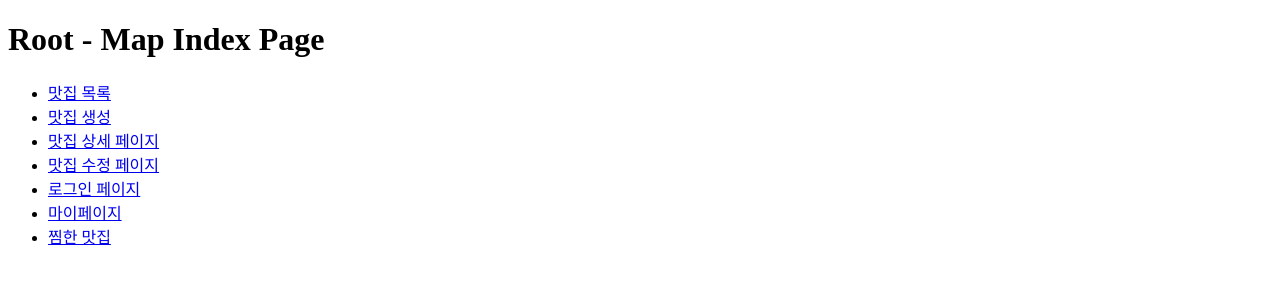
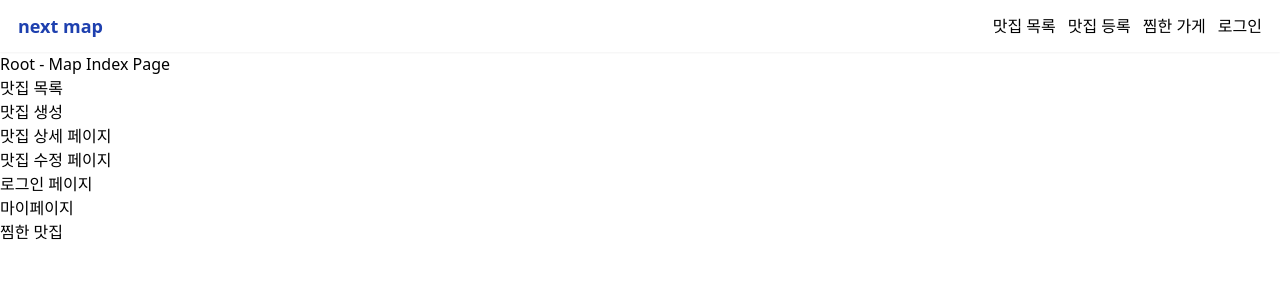
Before and after one commit to kangGayoung/portfolio-next-map, a Next.js app: page / in a window 1280 px wide. Shown: the top 300 px of the page. Built offline with nearby package versions, Linux system fonts and the light colour scheme.

Commit message:
feat:layout & tailwind

```diff
--- /dev/null
+++ b/src/component/Layout.tsx
@@ -0,0 +1,14 @@
+import { ReactNode } from "react";
+import Navbar from "@/component/Navbar";
+
+interface LayoutProps {
+    children:ReactNode;
+}
+export default function Layout({children}: LayoutProps){
+    return (
+        <div className="layout">
+            <Navbar />
+            {children}
+        </div>
+    )
+}
--- /dev/null
+++ b/src/component/Navbar.tsx
@@ -0,0 +1,39 @@
+import { useState } from "react";
+import Link from "next/link";
+import { BiMenu } from "react-icons/bi";
+import { AiOutlineClose } from "react-icons/ai";
+
+export default function Navbar(){
+    const [isOpen, setIsOpen] = useState(false);
+
+    return (
+        <>
+            <div className="navbar">
+                <Link href="/" className="navbar_logo">next map</Link>
+                <div className="navbar_list">
+                    <Link href="/stores" className="navbar_list-item">맛집 목록</Link>
+                    <Link href="/stores/new" className="navbar_list-item">맛집 등록</Link>
+                    <Link href="/users/likes" className="navbar_list-item">찜한 가게</Link>
+                    <Link href="/users/login" className="navbar_list-item">로그인</Link>
+                </div>
+                {/* mobile button - 열린 상태면 닫고 닫힌 상태면 열고 */}
+                <div
+                    role="presentation"
+                    className="navbar_button"
+                    onClick={() => setIsOpen((val) => !val)}>
+                    {isOpen ? <AiOutlineClose/> : <BiMenu /> }
+                </div>
+            </div>
+
+            {/* mobile navbar */}
+            {isOpen && (
+                <div className="navbar_list-mobile">
+                    <Link href="/stores" className="navbar_list-item-mobile">맛집 목록</Link>
+                    <Link href="/stores/new" className="navbar_list-item-mobile">맛집 등록</Link>
+                    <Link href="/users/likes" className="navbar_list-item-mobile">찜한 가게</Link>
+                    <Link href="/users/login" className="navbar_list-item-mobile">로그인</Link>
+                </div>
+            )}
+        </>
+    )
+}
--- a/src/pages/_app.tsx
+++ b/src/pages/_app.tsx
@@ -1,6 +1,11 @@
-//import "@/styles/globals.css";
+import "@/styles/globals.css";
 import type { AppProps } from "next/app";
+import Layout from "@/component/Layout";
 
 export default function App({ Component, pageProps }: AppProps) {
-  return <Component {...pageProps} />;
+  return (
+      <Layout>
+        <Component {...pageProps} />
+      </Layout>
+  );
 }
--- a/src/pages/index.tsx
+++ b/src/pages/index.tsx
@@ -1,8 +1,9 @@
 import Link from "next/link";
+import Layout from "@/component/Layout";
 
 export default function Home() {
   return (
-      <div>
+      <>
         <h1>Root - Map Index Page</h1>
         <ul>
           <li>
@@ -27,7 +28,6 @@ export default function Home() {
             <Link href="/users/likes">찜한 맛집</Link>
           </li>
         </ul>
-      </div>
-
+      </>
   );
 }
--- a/src/styles/globals.css
+++ b/src/styles/globals.css
@@ -2,32 +2,96 @@
 @tailwind components;
 @tailwind utilities;
 
-:root {
-  --foreground-rgb: 0, 0, 0;
-  --background-start-rgb: 214, 219, 220;
-  --background-end-rgb: 255, 255, 255;
+.navbar {
+   /* display: flex;
+    justify-content: space-between;
+    align-items: center;
+    position: fixed;
+    width: 100%;
+    top: 0;
+    height: 52px;
+    box-shadow: 0 1px 2px 0 rgb(0 0 0 / 0.05);
+    background: white;*/
+
+    @apply flex justify-between items-center fixed w-full h-[52px] top-0 shadow-sm bg-white z-[100];
 }
 
-@media (prefers-color-scheme: dark) {
-  :root {
-    --foreground-rgb: 255, 255, 255;
-    --background-start-rgb: 0, 0, 0;
-    --background-end-rgb: 0, 0, 0;
-  }
+.navbar_logo {
+    /*color: darkblue;
+    font-size: 18px;
+    font-weight: 600;
+    cursor: pointer;
+    padding: 0 18px;*/
+    @apply text-blue-800 text-lg font-semibold cursor-pointer px-[18px] py-0;
 }
 
-body {
-  color: rgb(var(--foreground-rgb));
-  background: linear-gradient(
-      to bottom,
-      transparent,
-      rgb(var(--background-end-rgb))
-    )
-    rgb(var(--background-start-rgb));
+.navbar_list {
+    /*padding: 0 18px;
+    display: flex;
+    gap: 12px;
+    align-items: center;*/
+    @apply flex gap-3 items-center px-[18px] py-0;
 }
 
-@layer utilities {
-  .text-balance {
-    text-wrap: balance;
-  }
+.navbar_button {
+    /*display: none;
+    cursor: pointer;*/
+    @apply hidden cursor-pointer;
 }
+
+.navbar_list-item {
+   /* cursor: pointer;*/
+    @apply cursor-pointer;
+}
+
+.navbar_list-item:hover {
+    /*color: darkgray;*/
+    @apply text-gray-600;
+}
+
+.layout {
+    /*padding-top: 52px;*/
+    @apply pt-[52px];
+}
+
+@media only screen and (max-width: 600px){
+
+    .navbar_list-mobile {
+        /*position: fixed;
+        width: 100%;
+        top:52px;
+        background: darkblue;
+        color: white;
+        height: 100vh;*/
+        @apply fixed w-full text-white h-screen top-[52px] bg-blue-800 z-[100];
+    }
+    .navbar_list {
+        /*display: none;*/
+        @apply hidden;
+    }
+
+    .navbar_button {
+        /*display: block;
+        padding: 0 18px;*/
+        @apply block px-[18px] py-0;
+    }
+
+    .navbar_list-item-mobile {
+        /*cursor: pointer;*/
+        @apply cursor-pointer;
+    }
+
+    .navbar_list-item-mobile:hover {
+        /*color: darkgray;*/
+        @apply text-gray-600;
+    }
+
+    .navbar_list-mobile {
+        /*display: flex;
+        flex-direction: column;
+        gap:16px;
+        align-items: start;
+        padding: 24px 18px;*/
+        @apply flex flex-col gap-4 px-[18px] py-6;
+    }
+}
```
Also changed, not shown: package.json (+5 -4 lines), 1 other file (tests, documents, lock files or other folders).
